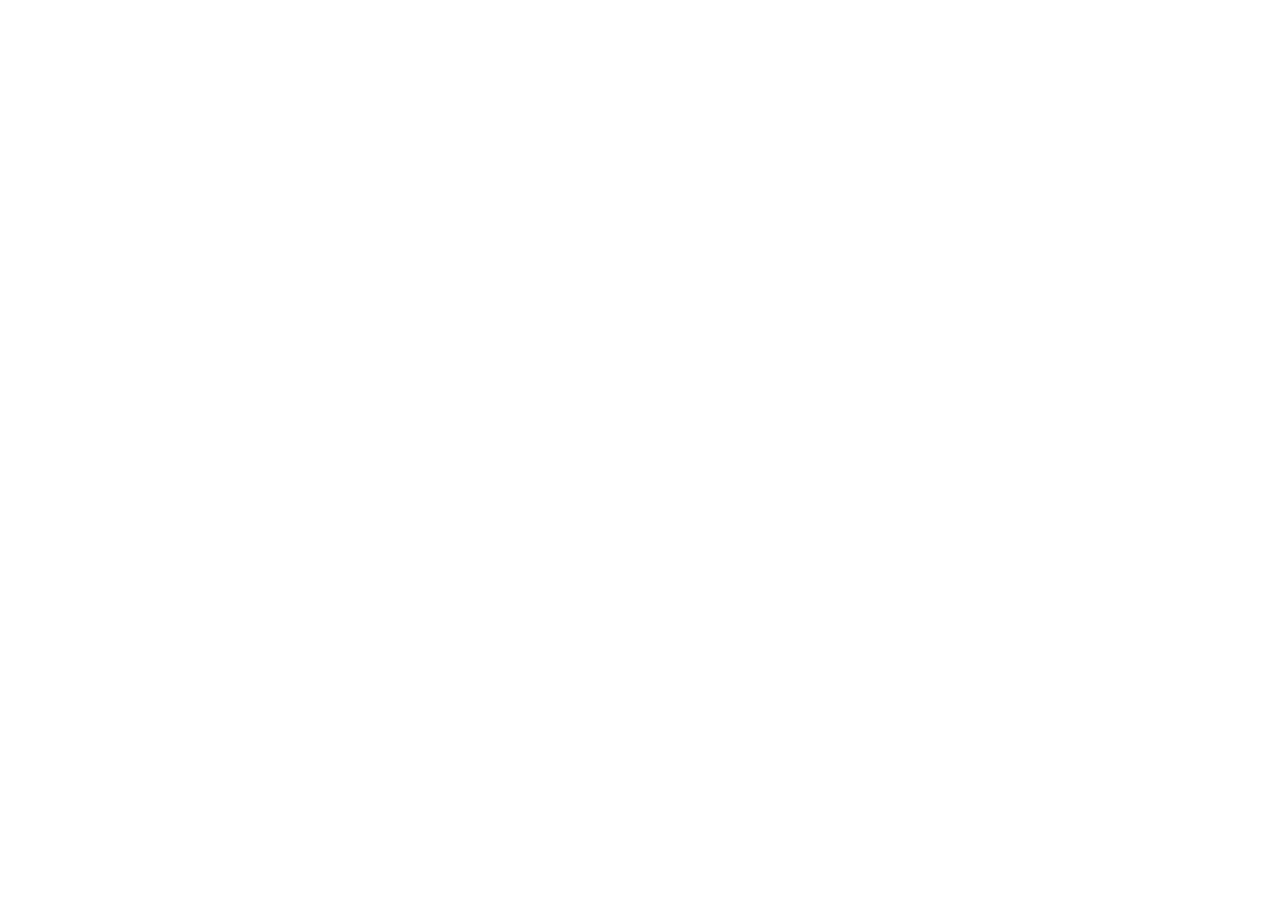
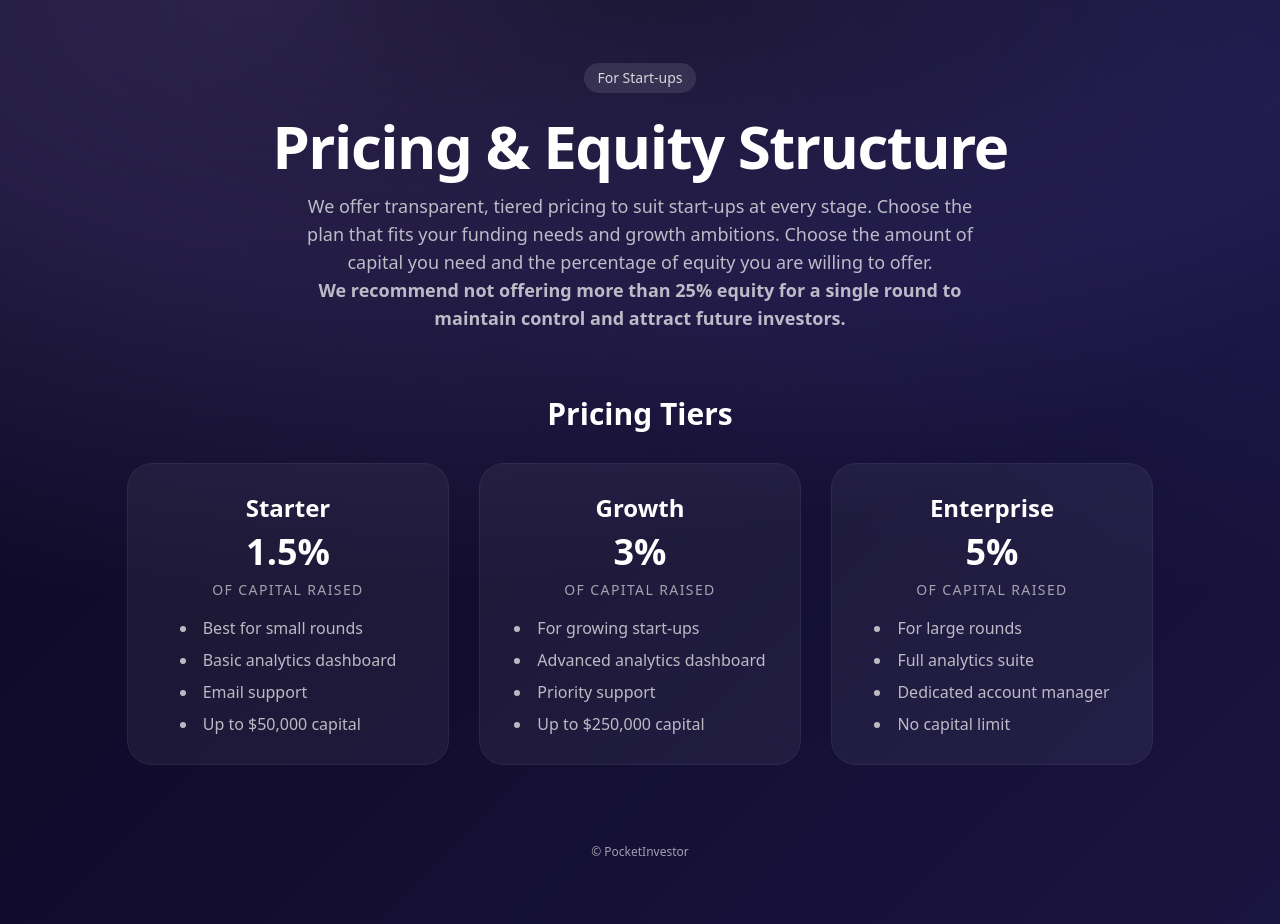
Before and after one commit to sohamgherwada/PocketInvestor, a React (Vite) app: page /pricing in a window 1280 px wide. Before the commit this address had no page. Before the commit the page ends 800 px from the top, so only its background shows below. Built offline with nearby package versions, Linux system fonts and the light colour scheme.

Commit message:
Pricing Page creation

```diff
--- a/src/App.jsx
+++ b/src/App.jsx
@@ -1,6 +1,7 @@
 import { BrowserRouter as Router, Routes, Route, Link } from "react-router-dom";
 import Home from "./Home";
 import AboutUs from "./AboutUs"; // Import your new page
+import Pricing from "./Pricing";
 
 function App() {
   return (
@@ -8,6 +9,7 @@
       <Routes>
         <Route path="/" element={<Home />} />
         <Route path="/about" element={<AboutUs />} />
+        <Route path="/pricing" element={<Pricing />} />
       </Routes>
     </Router>
   );
--- /dev/null
+++ b/src/Pricing.jsx
@@ -0,0 +1,80 @@
+function Pricing() {
+  return (
+    <div className="relative min-h-screen text-white overflow-hidden bg-[radial-gradient(1200px_600px_at_20%_0%,rgba(167,139,250,0.25),transparent),radial-gradient(900px_500px_at_100%_10%,rgba(49,46,129,0.35),transparent),linear-gradient(135deg,#0b0720,#1a1440)] flex flex-col">
+      {/* Vignette */}
+      <div className="pointer-events-none absolute inset-0 bg-[radial-gradient(800px_300px_at_50%_0%,rgba(0,0,0,0.35),transparent)]" />
+      {/* Floating background orbs */}
+      <div className="pointer-events-none absolute top-16 left-8 w-72 h-72 bg-primary-700/40 rounded-full blur-3xl animate-pulse"></div>
+      <div className="pointer-events-none absolute bottom-10 right-10 w-96 h-96 bg-navy-600/30 rounded-full blur-3xl animate-pulse"></div>
+      <div className="pointer-events-none absolute top-1/2 left-1/3 w-64 h-64 bg-primary-800/30 rounded-full blur-3xl animate-ping"></div>
+
+      <div className="relative container mx-auto px-6 py-16 z-10">
+        {/* Header */}
+        <header className="mx-auto max-w-4xl text-center mb-16">
+          <div className="inline-flex items-center justify-center px-3 py-1 rounded-full bg-white/10 ring-1 ring-white/10 text-sm text-white/80">
+            For Start-ups
+          </div>
+          <h1 className="mt-6 text-5xl sm:text-6xl font-extrabold tracking-tight text-white">
+            Pricing & Equity Structure
+          </h1>
+          <p className="mt-4 text-lg text-white/70 max-w-2xl mx-auto">
+            We offer transparent, tiered pricing to suit start-ups at every stage. Choose the plan that fits your funding needs and growth ambitions.
+            Choose the amount of capital you need and the percentage of equity you are willing to offer.
+            <br />
+            <span className="font-semibold text-primary-200">We recommend not offering more than 25% equity for a single round to maintain control and attract future investors.</span>
+          </p>
+        </header>
+
+        {/* Pricing Tiers */}
+        <section className="mx-auto max-w-5xl mb-16">
+          <h2 className="text-3xl font-bold text-white mb-8 text-center">Pricing Tiers</h2>
+          <div className="grid md:grid-cols-3 gap-8">
+            {/* Tier 1 */}
+            <div className="rounded-3xl bg-white/5 ring-1 ring-white/10 p-7 flex flex-col items-center hover:bg-white/[0.07] transition-colors">
+              <div className="text-2xl font-bold text-primary-200 mb-2">Starter</div>
+              <div className="text-4xl font-extrabold mb-2">1.5%</div>
+              <div className="text-sm uppercase tracking-widest text-white/60 mb-4">of Capital Raised</div>
+              <ul className="list-disc list-inside text-white/70 text-left space-y-2">
+                <li>Best for small rounds</li>
+                <li>Basic analytics dashboard</li>
+                <li>Email support</li>
+                <li>Up to $50,000 capital</li>
+              </ul>
+            </div>
+            {/* Tier 2 */}
+            <div className="rounded-3xl bg-white/5 ring-1 ring-white/10 p-7 flex flex-col items-center hover:bg-white/[0.07] transition-colors">
+              <div className="text-2xl font-bold text-primary-200 mb-2">Growth</div>
+              <div className="text-4xl font-extrabold mb-2">3%</div>
+              <div className="text-sm uppercase tracking-widest text-white/60 mb-4">of Capital Raised</div>
+              <ul className="list-disc list-inside text-white/70 text-left space-y-2">
+                <li>For growing start-ups</li>
+                <li>Advanced analytics dashboard</li>
+                <li>Priority support</li>
+                <li>Up to $250,000 capital</li>
+              </ul>
+            </div>
+            {/* Tier 3 */}
+            <div className="rounded-3xl bg-white/5 ring-1 ring-white/10 p-7 flex flex-col items-center hover:bg-white/[0.07] transition-colors">
+              <div className="text-2xl font-bold text-primary-200 mb-2">Enterprise</div>
+              <div className="text-4xl font-extrabold mb-2">5%</div>
+              <div className="text-sm uppercase tracking-widest text-white/60 mb-4">of Capital Raised</div>
+              <ul className="list-disc list-inside text-white/70 text-left space-y-2">
+                <li>For large rounds</li>
+                <li>Full analytics suite</li>
+                <li>Dedicated account manager</li>
+                <li>No capital limit</li>
+              </ul>
+            </div>
+          </div>
+        </section>
+
+        {/* Footer */}
+        <footer className="mt-20 text-center text-xs text-white/60">
+          © PocketInvestor
+        </footer>
+      </div>
+    </div>
+  );
+}
+
+export default Pricing;
```
